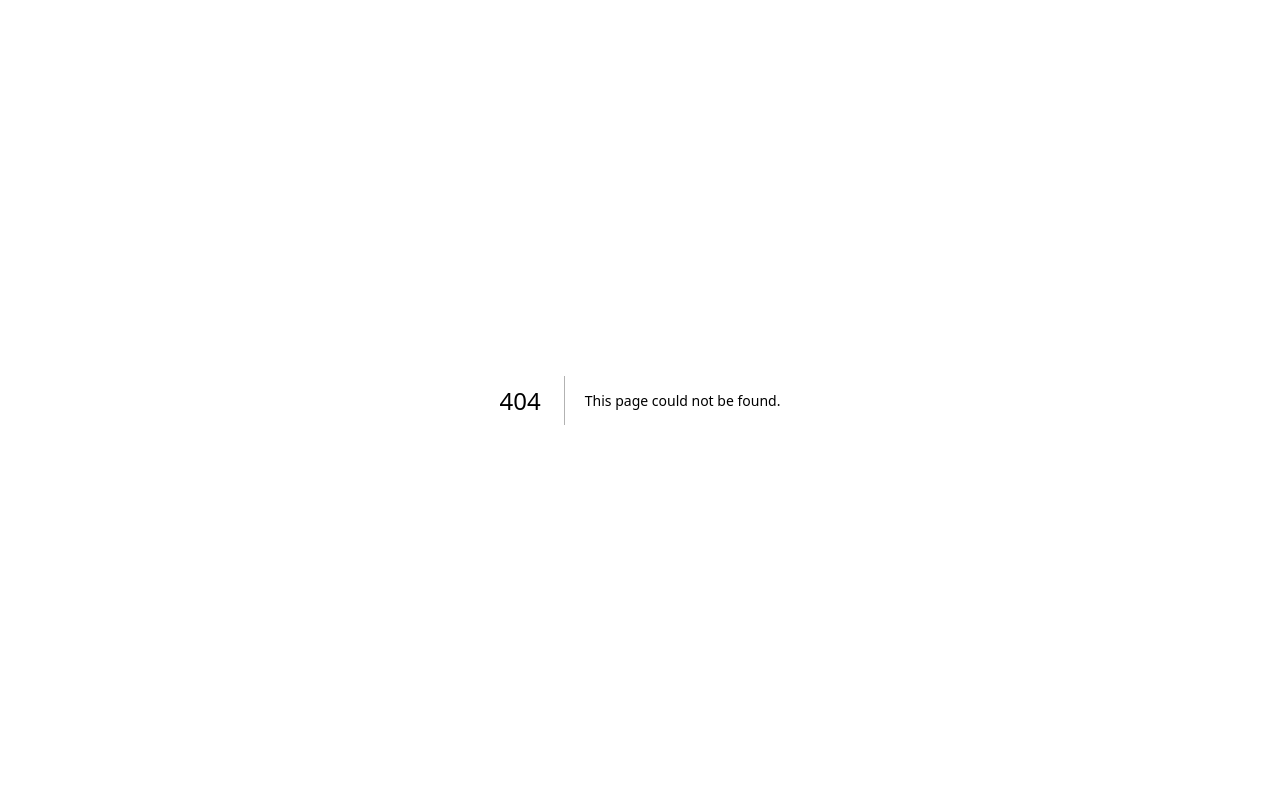
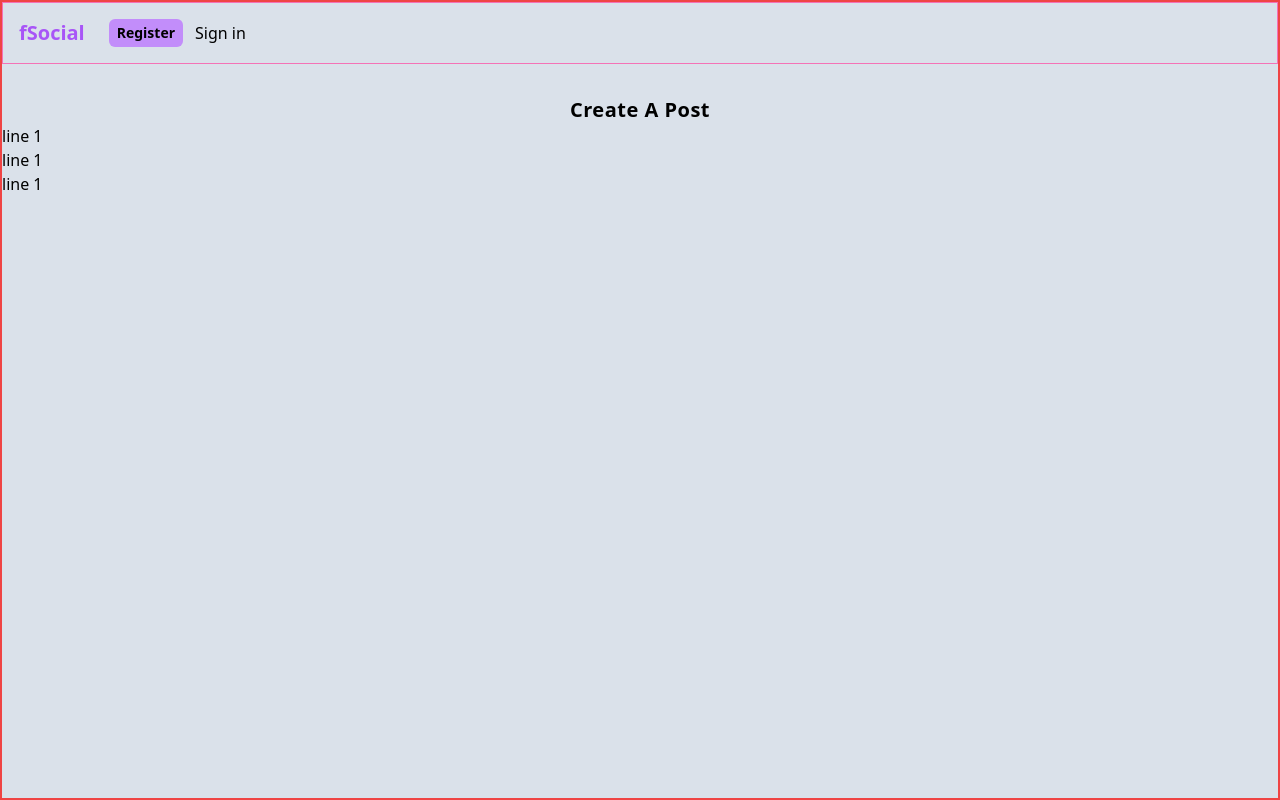
Before and after one commit to fordpic/fSocial-frontend, a Next.js app: page /CreatePost in a window 1280 px wide. Before the commit this address had no page. Built offline with nearby package versions, Linux system fonts and the light colour scheme.

Commit message:
global state passing correctly, create post skele

```diff
--- a/src/atom/state.ts
+++ b/src/atom/state.ts
@@ -19,8 +19,3 @@ export const websiteState = atom({
 	key: 'website',
 	default: 'landing',
 });
-
-export const modalState = atom({
-	key: 'modalState',
-	default: true,
-});
--- a/src/components/Nav.tsx
+++ b/src/components/Nav.tsx
@@ -1,11 +1,11 @@
 import NavButton from './NavButton';
 import { useRouter } from 'next/router';
 import { usernameState } from '@/atom/state';
-import { useRecoilState } from 'recoil';
+import { useRecoilValue } from 'recoil';
 
 export default function Nav() {
 	const router = useRouter();
-	const [username, setUsername] = useRecoilState(usernameState);
+	const username = useRecoilValue(usernameState);
 
 	if (username === null) {
 		return (
--- /dev/null
+++ b/src/pages/CreatePost.tsx
@@ -0,0 +1,22 @@
+import Nav from '@/components/Nav';
+import { useRouter } from 'next/router';
+
+export default function CreatePost() {
+	const router = useRouter();
+	return (
+		<div className='border-2 border-red-500 min-h-screen mx-auto bg-slate-300/70'>
+			<Nav />
+			<div className=''>
+				<h1 className='text-center text-xl tracking-wide font-extrabold pt-8'>
+					Create A Post
+				</h1>
+
+				<div>
+					<div>line 1</div>
+					<div>line 1</div>
+					<div>line 1</div>
+				</div>
+			</div>
+		</div>
+	);
+}
--- a/src/pages/Login.tsx
+++ b/src/pages/Login.tsx
@@ -72,7 +72,7 @@ export default function Login() {
 			.then(({ data }) => {
 				if (data.status === 200) {
 					setUserId(data?.id);
-					setUsername(data?.username);
+					setUsername(data?.user.username);
 					setToken(data?.signedJwt);
 					console.log('Login was a success! Data used:', data);
 					router.push(`/`);
--- a/src/pages/index.tsx
+++ b/src/pages/index.tsx
@@ -4,27 +4,8 @@ import { allPostsURL } from '../../utils';
 import axios from 'axios';
 import Nav from '@/components/Nav';
 import PostCard from '@/components/PostCard';
-import {
-	tokenState,
-	userIdState,
-	usernameState,
-	websiteState,
-} from '@/atom/state';
+import { tokenState, userIdState, usernameState } from '@/atom/state';
 import { useRecoilState } from 'recoil';
-
-// Cookie for Auth
-let cookie = '';
-
-// Cookie Logic
-// if (document?.cookie !== 'token=' || document?.cookie) {
-// 	if (document.cookie[0] === 't') {
-// 		let newCookie = document.cookie.split('');
-// 		newCookie.splice(0, 6);
-// 		cookie = newCookie.join('');
-// 	} else {
-// 		cookie = document.cookie;
-// 	}
-// }
 
 export default function Home() {
 	// STATE
@@ -35,18 +16,6 @@ export default function Home() {
 	const [userId, setUserId] = useRecoilState(userIdState as any);
 
 	const router = useRouter();
-
-	// if (localStorage.getItem('userId')) {
-	// 	setUserId(Number(localStorage.getItem('userId')));
-	// }
-
-	// if (localStorage.getItem('username')) {
-	// 	setUsername(localStorage.getItem('username'));
-	// }
-
-	// if (cookie) {
-	// 	setToken(cookie);
-	// }
 
 	useEffect(() => {
 		axios.get(allPostsURL).then((res) => {
@@ -64,10 +33,15 @@ export default function Home() {
 				<div className='border-2 border-red-500 min-h-screen mx-auto bg-slate-300/70'>
 					<Nav />
 					<div className=''>
-						{/* @ts-ignore */}
 						<h1 className='text-center text-xl tracking-wide font-extrabold pt-8'>
 							Most Recent Posts
 						</h1>
+						<button
+							onClick={() => router.push(`/CreatePost`)}
+							className='float-right mr-28 font-semibold text-sm rounded-md bg-purple-400/90 hover:bg-purple-300/75 cursor-pointer px-2 py-1'>
+							Make A Post
+						</button>
+						{/* @ts-ignore */}
 						{posts?.data?.map((post: any) => (
 							<PostCard key={post?.id} post={post} />
 						))}
```
